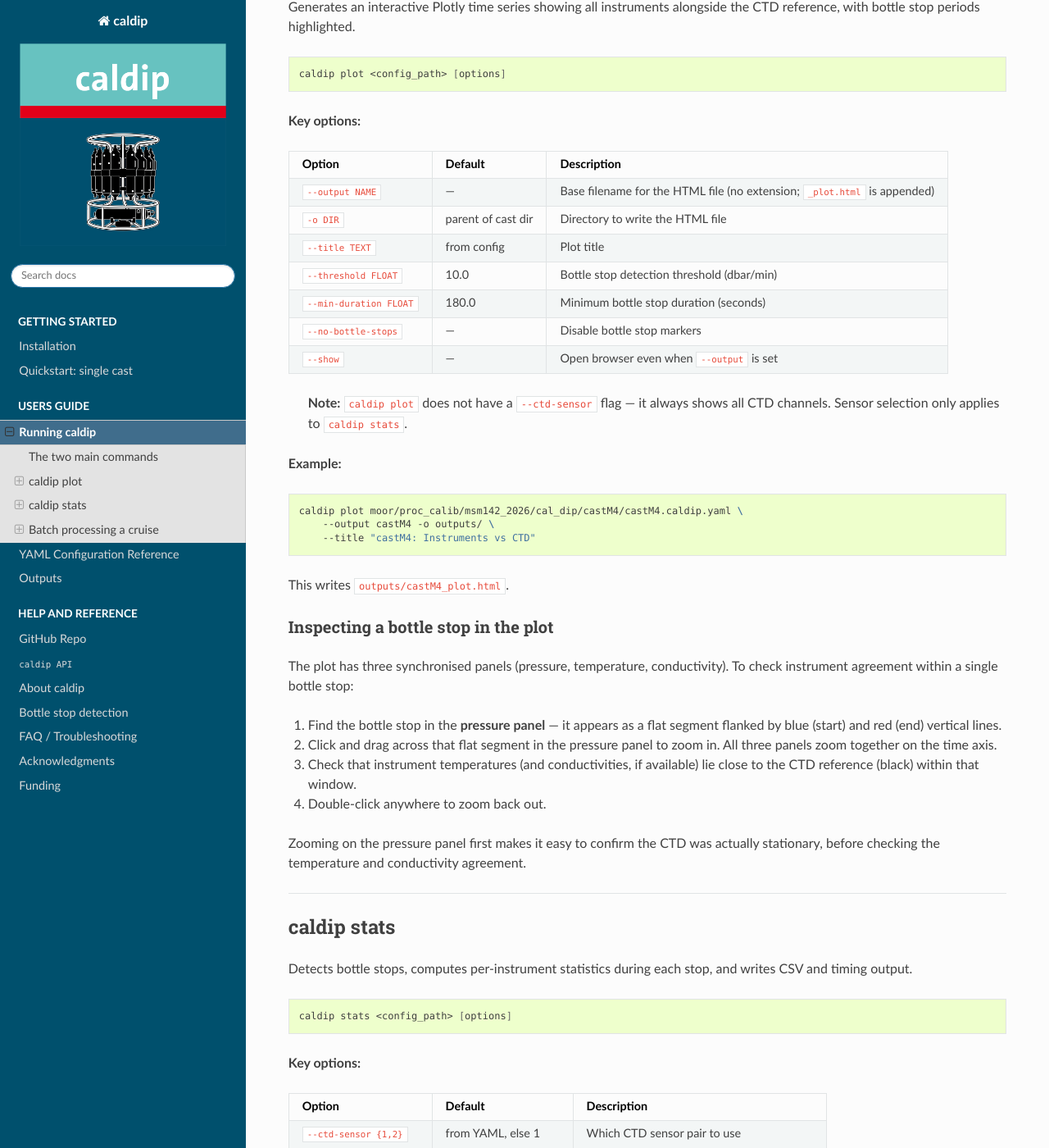
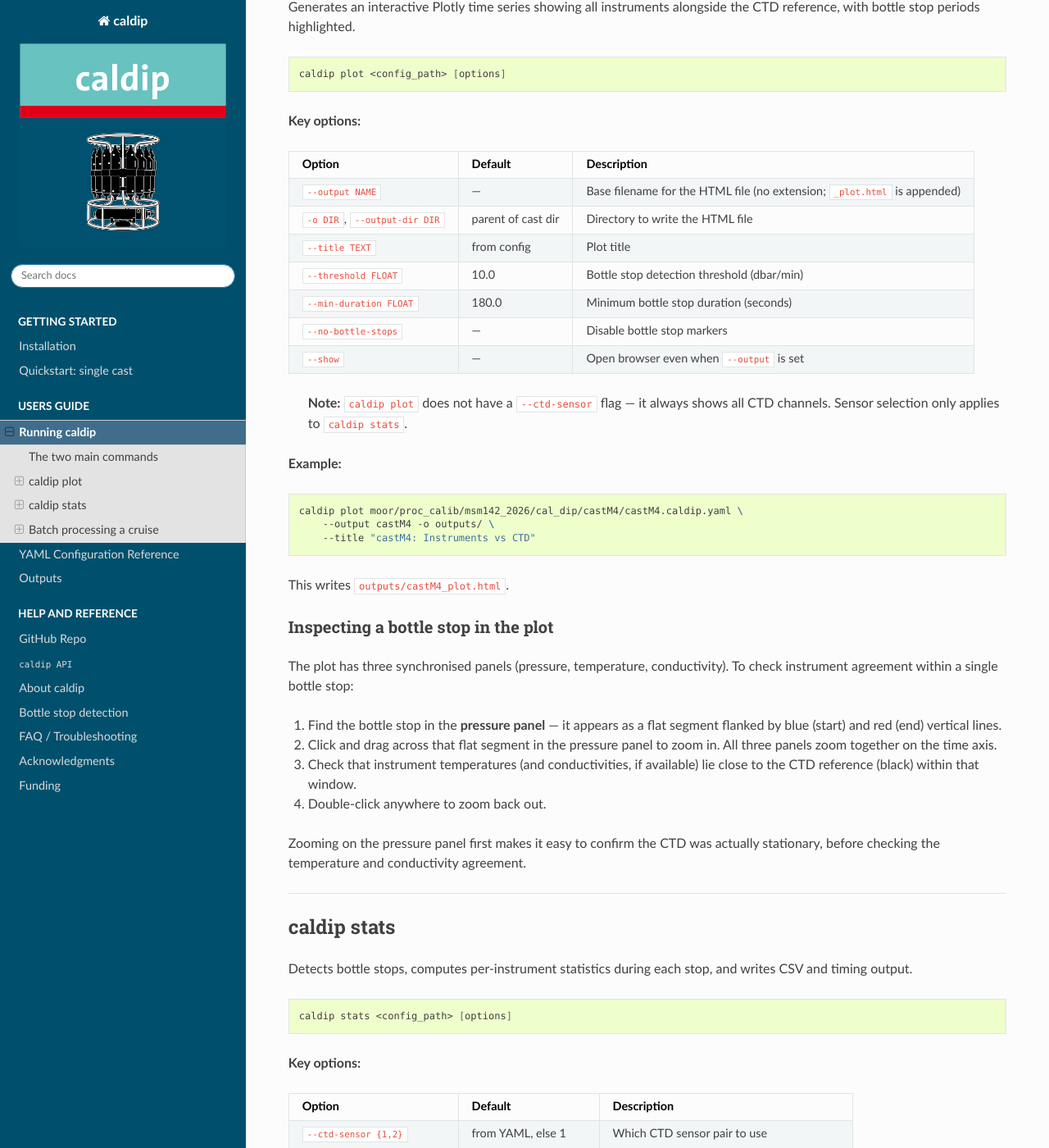
Before and after one commit to ocean-uhh/caldip, a Sphinx documentation site: the page built from docs/source/running.md, in a window 1280 px wide and 1400 px high, scrolled down 522 px. Shown: the whole window at 82% size. Built offline with Sphinx 7.4.7 and the Read the Docs theme 3.1.0, drawn with Linux system fonts in a browser that asks for light colours; pages that are not in the unit, such as notebooks, are missing from menus.

Commit message:
fixes - copilot review

```diff
--- a/docs/source/running.md
+++ b/docs/source/running.md
@@ -26,7 +26,7 @@
 | Option | Default | Description |
 |--------|---------|-------------|
 | `--output NAME` | — | Base filename for the HTML file (no extension; `_plot.html` is appended) |
-| `-o DIR` | parent of cast dir | Directory to write the HTML file |
+| `-o DIR`, `--output-dir DIR` | parent of cast dir | Directory to write the HTML file |
 | `--title TEXT` | from config | Plot title |
 | `--threshold FLOAT` | 10.0 | Bottle stop detection threshold (dbar/min) |
 | `--min-duration FLOAT` | 180.0 | Minimum bottle stop duration (seconds) |
@@ -72,7 +72,7 @@
 |--------|---------|-------------|
 | `--ctd-sensor {1,2}` | from YAML, else 1 | Which CTD sensor pair to use |
 | `--output NAME` | cast name from YAML | Base filename for output files (no extension) |
-| `-o DIR` | parent of cast dir | Directory for all output files |
+| `-o DIR`, `--output-dir DIR` | parent of cast dir | Directory for all output files |
 | `--threshold FLOAT` | 10.0 | Bottle stop detection threshold (dbar/min) |
 | `--min-duration FLOAT` | 180.0 | Minimum bottle stop duration (seconds) |
 
```
Also changed, not shown: docs/source/outputs.md (+2 -2 lines), docs/source/quickstart.md (+1 -1 lines).
